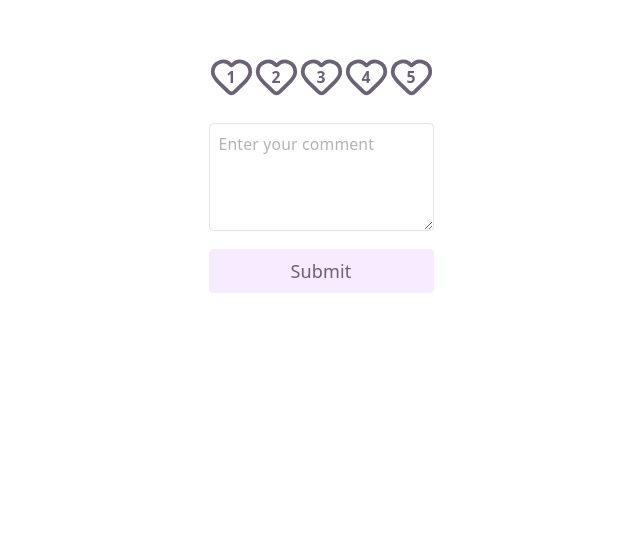
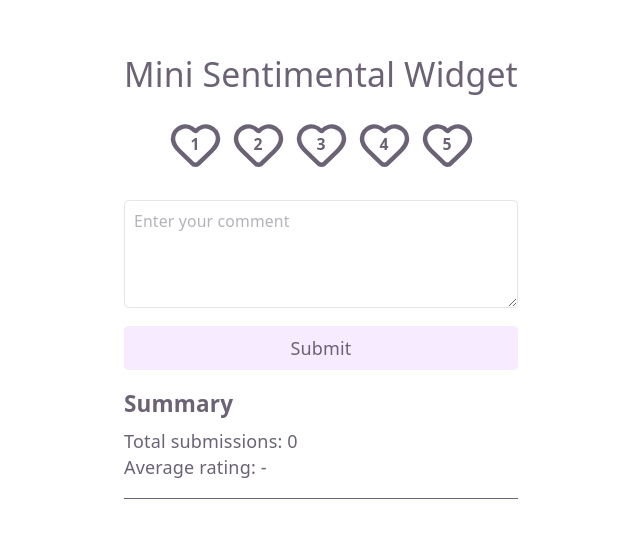
Before and after one commit to alantay/sentimentalWidget, a React (Vite) app in the folder client/: page / in a window 1280 px wide. Shown: the top 538 px of the page, without its empty margins (319-959 px from the left). Built offline with nearby package versions, Linux system fonts and the light colour scheme.

Commit message:
feat(widget): complete sentiment widget with submission and summary
- implement rating and comment field
- added validation and confirmation msg
- added form lock when submitting
- built summary panel with count, average and last 3 comments
- implemented confirmation msg timeout for auto-dismiss

```diff
--- a/client/src/api/feedback.ts
+++ /dev/null
@@ -1,8 +0,0 @@
-type FeedbackInput = {
-  rating: number;
-  comment: string;
-};
-
-export async function saveFeedback(input: FeedbackInput) {
-  return Promise.resolve(input);
-}
--- a/client/src/components/SentimentalWidget/CommentBox.tsx
+++ b/client/src/components/SentimentalWidget/CommentBox.tsx
@@ -18,7 +18,7 @@ export default function CommentBox({
       name={name}
       placeholder="Enter your comment"
       className={clsx(
-        "border-border h-24 rounded border p-2 text-sm",
+        "border-border h-24 w-full rounded border p-2 text-sm",
         disabled && "border-muted bg-muted",
       )}
       onChange={(e) => onChange(e.target.value)}
--- a/client/src/components/SentimentalWidget/RatingChips.tsx
+++ b/client/src/components/SentimentalWidget/RatingChips.tsx
@@ -25,11 +25,11 @@ export default function RatingChips({
   };
 
   return (
-    <ul>
-      <li>
-        {Array.from({ length: 5 }).map((_, index) => {
-          const isActive = displayValue !== null && index < displayValue;
-          return (
+    <ul className="flex">
+      {Array.from({ length: 5 }).map((_, index) => {
+        const isActive = displayValue !== null && index < displayValue;
+        return (
+          <li>
             <button
               className={clsx(
                 "relative cursor-pointer",
@@ -44,7 +44,7 @@ export default function RatingChips({
             >
               <HeartIcon
                 className={clsx(
-                  "h-10 w-10",
+                  "h-14 w-14 p-1",
                   isActive && "text-rating-active fill-rating-active",
                   "hover:fill-rating-active hover:text-rating-active",
                   disabled && "text-rating-inactive fill-rating-inactive",
@@ -54,9 +54,9 @@ export default function RatingChips({
                 {index + 1}
               </span>
             </button>
-          );
-        })}
-      </li>
+          </li>
+        );
+      })}
     </ul>
   );
 }
--- a/client/src/components/SentimentalWidget/SentimentalWidget.tsx
+++ b/client/src/components/SentimentalWidget/SentimentalWidget.tsx
@@ -1,16 +1,34 @@
-import { saveFeedback } from "@/api/feedback";
-import { useState } from "react";
+import { useRef, useState } from "react";
 import CommentBox from "./CommentBox";
+import useFeedbackSubmission from "./hooks/useFeedbackSubmission";
 import RatingChips from "./RatingChips";
 import SubmitButton from "./SubmitButton";
+import Summary from "./Summary";
 
 const sleep = (ms: number) => new Promise((resolve) => setTimeout(resolve, ms));
+const SUCCESS_MSG = "Thank you for your feedback.";
 
 function SentimentalWidget() {
   const [lockForm, setLockForm] = useState(false);
   const [rating, setRating] = useState<number | null>(null);
   const [comment, setComment] = useState("");
   const [ratingError, setRatingError] = useState("");
+  const [confirmationMsg, setConfirmationMsg] = useState("");
+  const { submission, addSubmission } = useFeedbackSubmission();
+  const timeoutRef = useRef<ReturnType<typeof setTimeout> | null>(null);
+
+  const showConfirmationMsg = (message: string) => {
+    setConfirmationMsg(message);
+
+    if (timeoutRef.current) {
+      clearTimeout(timeoutRef.current);
+    }
+
+    timeoutRef.current = setTimeout(() => {
+      setConfirmationMsg("");
+    }, 4000);
+  };
+
   const handleRating = (rating: number) => {
     setRatingError("");
     setRating(rating);
@@ -27,19 +45,29 @@ function SentimentalWidget() {
       setRatingError("Please select a rating");
       return; // prevent form submission
     }
+
+    addSubmission({ rating, comment });
+    setRatingError("");
+    showConfirmationMsg(SUCCESS_MSG);
     setLockForm(true);
-    await saveFeedback({
-      rating,
-      comment,
-    });
 
     await sleep(3000);
+    setComment("");
+    setRating(null);
     setLockForm(false);
   };
   return (
-    <form onSubmit={handleSubmit} className="flex max-w-md flex-col gap-4">
-      <RatingChips value={rating} onChange={handleRating} disabled={lockForm} />
-      {ratingError && <p className="text-rating-error">{ratingError}</p>}
+    <div className="flex flex-col items-center justify-center gap-4">
+      <h2 className="text-3xl">Mini Sentimental Widget</h2>
+      <form
+        onSubmit={handleSubmit}
+        className="flex w-full flex-col items-center justify-center gap-4"
+      >
+        <RatingChips
+          value={rating}
+          onChange={handleRating}
+          disabled={lockForm}
+        />
         <CommentBox
           onChange={handleComment}
           value={comment}
@@ -48,6 +76,12 @@ function SentimentalWidget() {
         />
         <SubmitButton disabled={lockForm} />
       </form>
+      <Summary submissions={submission} />
+      <div>
+        {ratingError && <p className="text-rating-error">{ratingError}</p>}
+        {confirmationMsg && <p className="text-center">{confirmationMsg}</p>}
+      </div>
+    </div>
   );
 }
 
--- a/client/src/components/SentimentalWidget/SubmitButton.tsx
+++ b/client/src/components/SentimentalWidget/SubmitButton.tsx
@@ -9,7 +9,7 @@ export default function SubmitButton({ disabled }: SubmitButtonProps) {
       type="submit"
       disabled={disabled}
       className={clsx(
-        "bg-accent-bg text-text hover:bg-accent flex cursor-pointer items-center justify-center rounded p-2 text-center transition",
+        "bg-accent-bg text-text hover:bg-accent flex w-full cursor-pointer items-center justify-center rounded p-2 text-center transition",
         disabled && "pointer-events-none",
       )}
     >
--- /dev/null
+++ b/client/src/components/SentimentalWidget/Summary.tsx
@@ -0,0 +1,28 @@
+import type { Submission } from "@/components/SentimentalWidget/types";
+type SummaryProps = {
+  submissions: Submission[];
+};
+
+export default function Summary({ submissions }: SummaryProps) {
+  const totalSubmissions = submissions.length;
+  const avgRating =
+    submissions.reduce((acc, submission) => acc + submission.rating, 0) /
+    totalSubmissions;
+
+  const top3 = [...submissions]
+    .sort((a, b) => b.createdAt - a.createdAt)
+    .slice(0, 3);
+  return (
+    <div className="w-full text-left">
+      <h3 className="mb-2 text-xl font-bold">Summary</h3>
+      <div>Total submissions: {totalSubmissions}</div>
+      <div>Average rating: {avgRating || "-"}</div>
+      <hr className="my-4"></hr>
+      <ul className="list-disc pl-4">
+        {top3.map((submission, index) => (
+          <li key={index}>"{submission.comment}"</li>
+        ))}
+      </ul>
+    </div>
+  );
+}
--- /dev/null
+++ b/client/src/components/SentimentalWidget/hooks/useFeedbackSubmission.tsx
@@ -0,0 +1,15 @@
+import type { Submission } from "@/components/SentimentalWidget/types";
+import { useState } from "react";
+
+export default function useFeedbackSubmission() {
+  const [submission, setSubmission] = useState<Submission[]>([]);
+
+  const addSubmission = (newSubmission: Omit<Submission, "createdAt">) => {
+    setSubmission((prevSubmissions) => [
+      ...prevSubmissions,
+      { ...newSubmission, createdAt: Date.now() },
+    ]);
+  };
+
+  return { submission, addSubmission };
+}
--- /dev/null
+++ b/client/src/components/SentimentalWidget/types/index.ts
@@ -0,0 +1 @@
+export * from "./submission";
--- /dev/null
+++ b/client/src/components/SentimentalWidget/types/submission.ts
@@ -0,0 +1,5 @@
+export type Submission = {
+  rating: number;
+  comment: string;
+  createdAt: number;
+};
--- a/client/src/index.css
+++ b/client/src/index.css
@@ -58,7 +58,6 @@
 }
 
 #root {
-  width: 1126px;
   max-width: 100%;
   margin: 0 auto;
   text-align: center;
@@ -66,46 +65,6 @@
   display: flex;
   flex-direction: column;
   box-sizing: border-box;
-}
-
-body {
-  margin: 0;
-}
-
-h1,
-h2 {
-  font-family: var(--heading);
-  font-weight: 500;
-  color: var(--text-h);
-}
-
-h1 {
-  font-size: 56px;
-  letter-spacing: -1.68px;
-  margin: 32px 0;
-  @media (max-width: 1024px) {
-    font-size: 36px;
-    margin: 20px 0;
-  }
-}
-h2 {
-  font-size: 24px;
-  line-height: 118%;
-  letter-spacing: -0.24px;
-  margin: 0 0 8px;
-  @media (max-width: 1024px) {
-    font-size: 20px;
-  }
-}
-p {
-  margin: 0;
-}
-
-code {
-  font-size: 15px;
-  line-height: 135%;
-  padding: 4px 8px;
-  background: var(--code-bg);
 }
 
 @theme inline {
```
Lines whose indentation alone changed are shown as unchanged.
